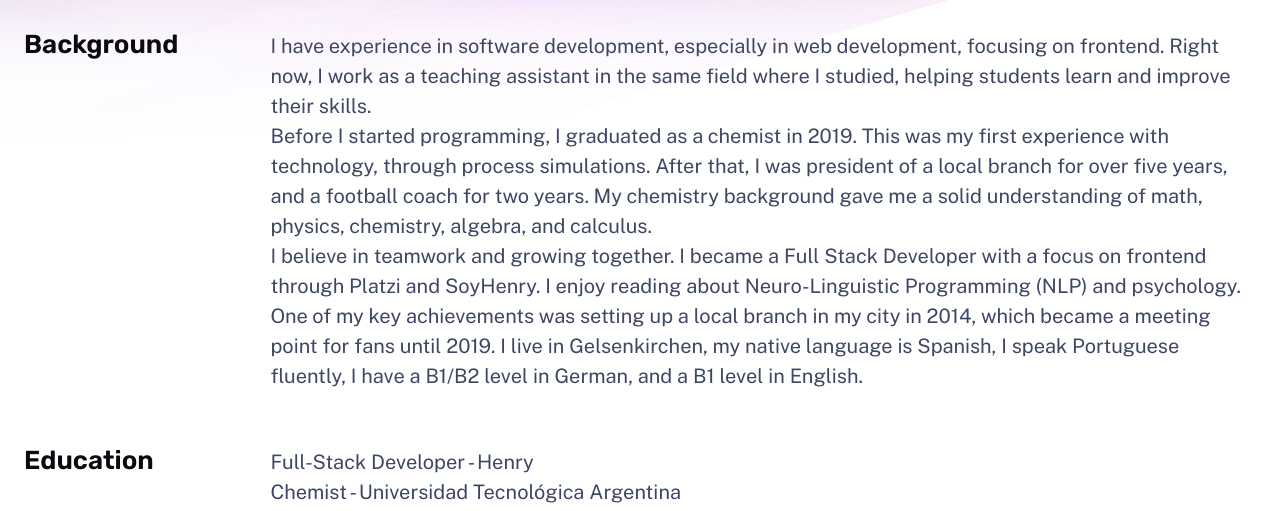
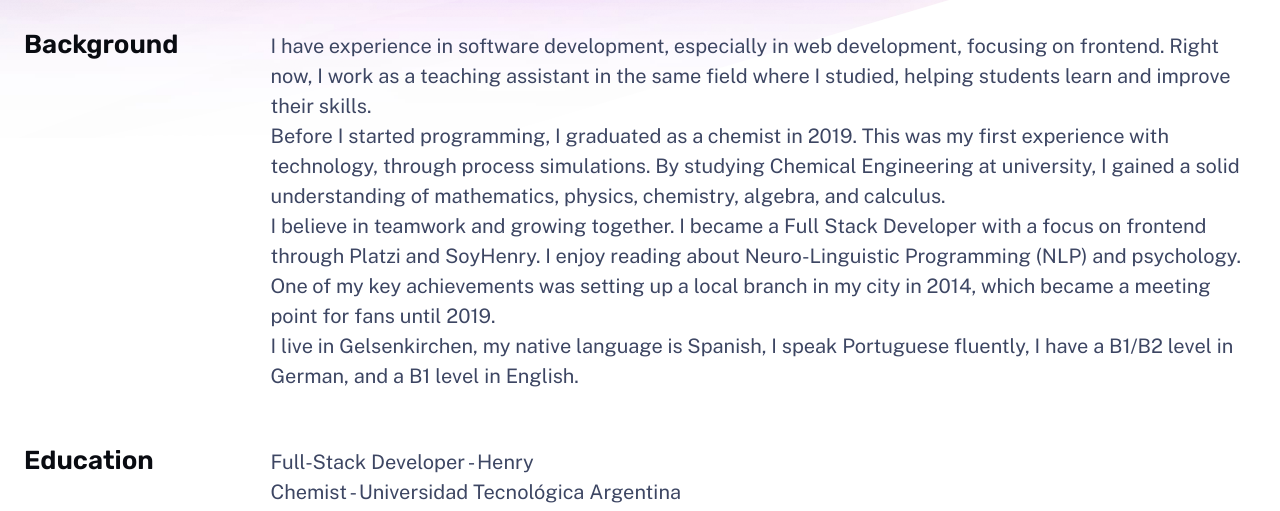
Before and after one commit to FLORES-SimonG/portfolio, an Astro site: page /about in a window 1280 px wide. Shown: the part 289-800 px from the top of the page. Built offline with nearby package versions, Linux system fonts and the light colour scheme; Astro itself is replaced by a stand-in of ours.

Commit message:
Modifiqué texto

```diff
--- a/src/pages/about.astro
+++ b/src/pages/about.astro
@@ -34,10 +34,7 @@ import Hero from "../components/Hero.astro";
           <p>
             Before I started programming, I graduated as a chemist in 2019. This
             was my first experience with technology, through process
-            simulations. After that, I was president of a local branch for over
-            five years, and a football coach for two years. My chemistry
-            background gave me a solid understanding of math, physics,
-            chemistry, algebra, and calculus.
+            simulations. By studying Chemical Engineering at university, I gained a solid understanding of mathematics, physics, chemistry, algebra, and calculus.
           </p>
           <p>
             I believe in teamwork and growing together. I became a Full Stack
@@ -47,7 +44,10 @@ import Hero from "../components/Hero.astro";
           </p>
           <p>
             One of my key achievements was setting up a local branch in my city
-            in 2014, which became a meeting point for fans until 2019. I live in
+            in 2014, which became a meeting point for fans until 2019.
+          </p>
+          <p>
+            I live in
             Gelsenkirchen, my native language is Spanish, I speak Portuguese
             fluently, I have a B1/B2 level in German, and a B1 level in English.
           </p>
```
